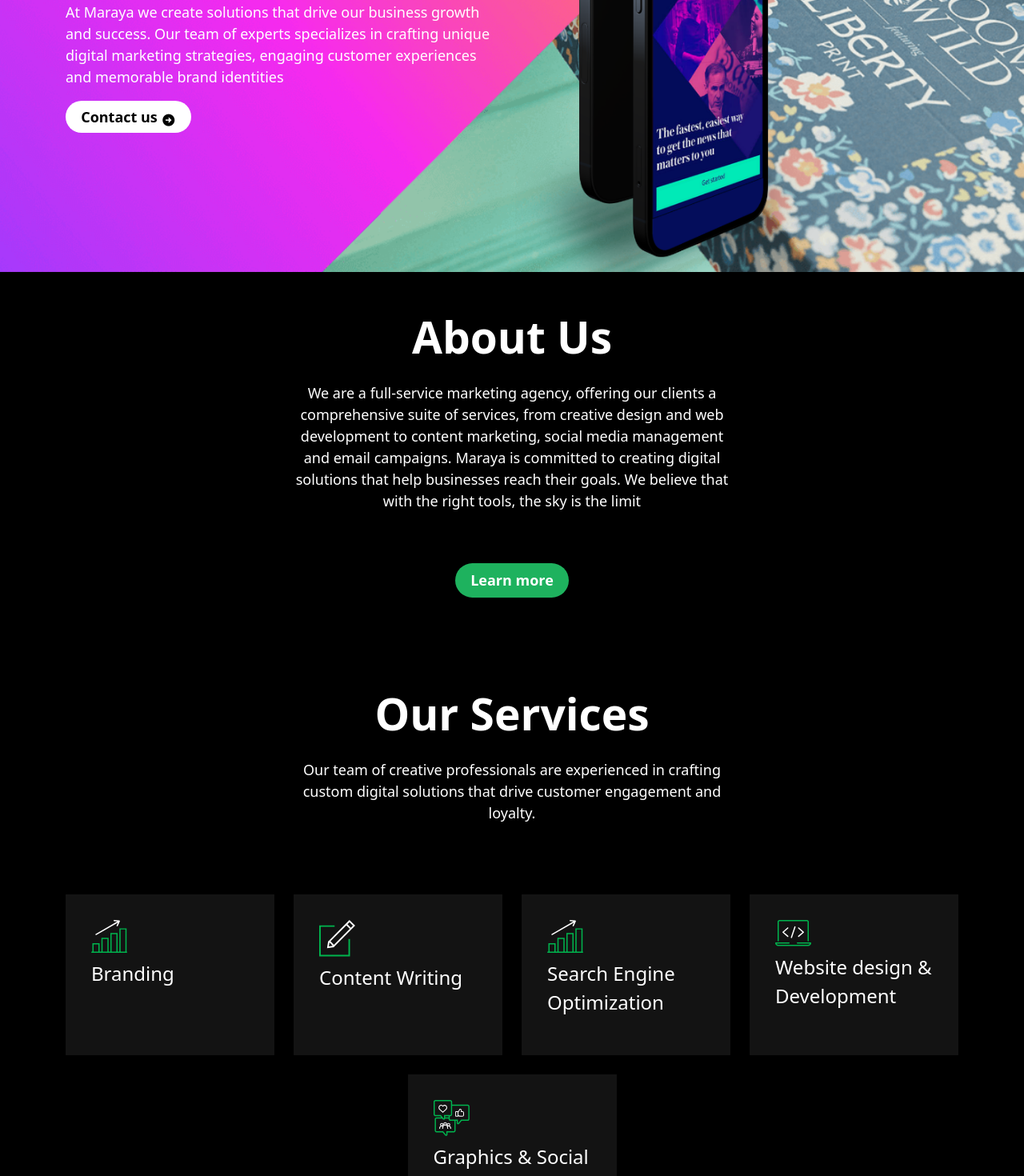
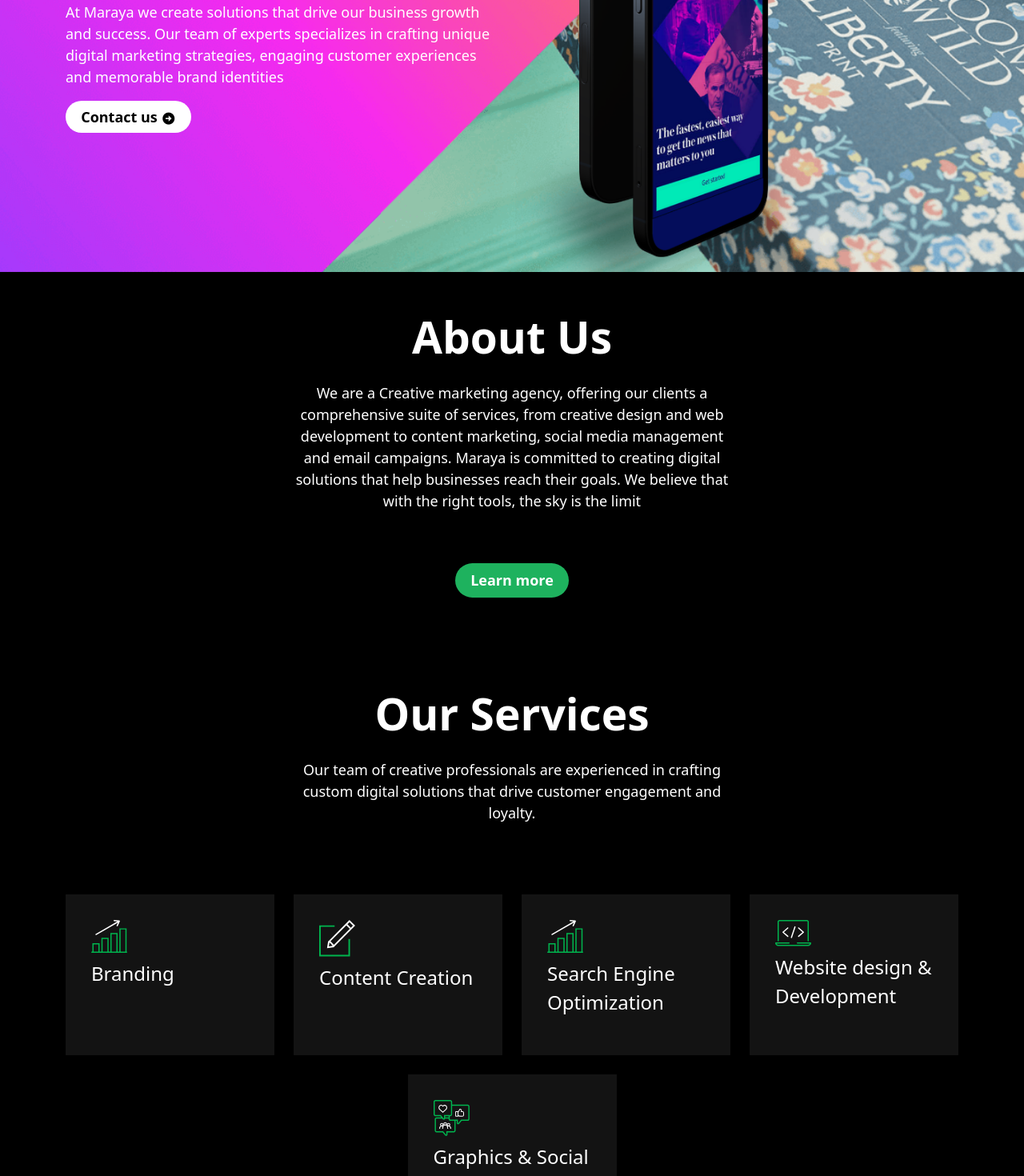
Before and after one commit to jiboladestiny/test, a React (Create React App) app: page / in a window 1280 px wide. Shown: the part 460-1930 px from the top of the page at 80% size. Built offline with nearby package versions, Linux system fonts and the light colour scheme.

Commit message:
a little adjustment

```diff
--- a/src/App.js
+++ b/src/App.js
@@ -6,6 +6,7 @@
 import Services from "./components/Services";
 import Testimonials from "./components/Testimonials";
 import Work from "./components/Work";
+
 
 function App() {
   return (
@@ -18,8 +19,8 @@
       </div>
       <Testimonials />
       <Blog />
-      <Nesletter />
-      <Footer />
+<Nesletter/>
+    <Footer/>
     </>
   );
 }
--- a/src/components/About.jsx
+++ b/src/components/About.jsx
@@ -6,7 +6,7 @@
       <div className="col-lg-6 col-md-8">
         <h2 className='heading'>About Us</h2>
         <p className='paragraph mt-4'>
-          We are a full-service marketing agency, offering our clients a
+          We are a Creative marketing agency, offering our clients a
           comprehensive suite of services, from creative design and web
           development to content marketing, social media management and email
           campaigns. Maraya is committed to creating digital solutions that help
--- a/src/components/Footer.jsx
+++ b/src/components/Footer.jsx
@@ -1,5 +1,5 @@
 import React from 'react'
-import logo from '../asset/marketing agency 1.svg'
+// import logo from '../asset/marketing agency 1.svg'
 import facebook from '../asset/footer/facebook.svg'
 import linkedin from '../asset/footer/linkedin.svg'
 import twitter from '../asset/footer/twitter.svg'
@@ -12,7 +12,7 @@
     <div>
       <footer className="footer">
         <div className="container">
-          <img src={logo} className="img-fluid" alt="" />
+
           <div className="row gy-4">
             <div className="col-md-4">
               <p className="paragraph">
--- a/src/components/Services.jsx
+++ b/src/components/Services.jsx
@@ -26,7 +26,7 @@
         <div className="col-md-6 col-lg-3">
           <div className="service-wrapper">
             <img src={writting} width="45" alt="" />
-            <p className="mt-2">Content Writing</p>
+            <p className="mt-2">Content Creation</p>
           </div>
         </div>
         <div className="col-md-6 col-lg-3">
--- a/src/components/navbar.scss
+++ b/src/components/navbar.scss
@@ -21,12 +21,12 @@
       cursor: pointer;
       transition: all ease-in-out 1s;
 
-      // &:hover {
-      //   background-color: grey;
-      //   color: var(--white);
-      //   cursor: pointer;
-      //   transition: all ease-in-out 1s;
-      // }
+      &:hover {
+        background-color: grey;
+        color: var(--white);
+        cursor: pointer;
+        transition: all ease-in-out 1s;
+      }
     }
 
     .nav-center {
@@ -39,9 +39,11 @@
           color: var(--secondary-grey);
           font-size: 15px;
           font-weight: 500;
+           border-bottom: 4px solid transparent;
           &:hover {
-            border-bottom: 3px solid var(--light-green);
+            border-bottom: 4px solid var(--light-green);
             transition: all ease 0.5s;
+            cursor: pointer;
           }
         }
       }
--- a/src/utility.scss
+++ b/src/utility.scss
@@ -20,7 +20,7 @@
   color: var(--black);
   font-weight: bold;
   i{
-    margin-top: 0.5rem;
+    margin-top: 0.4rem;
     margin-left: 0.3rem;
   }
 }
```
